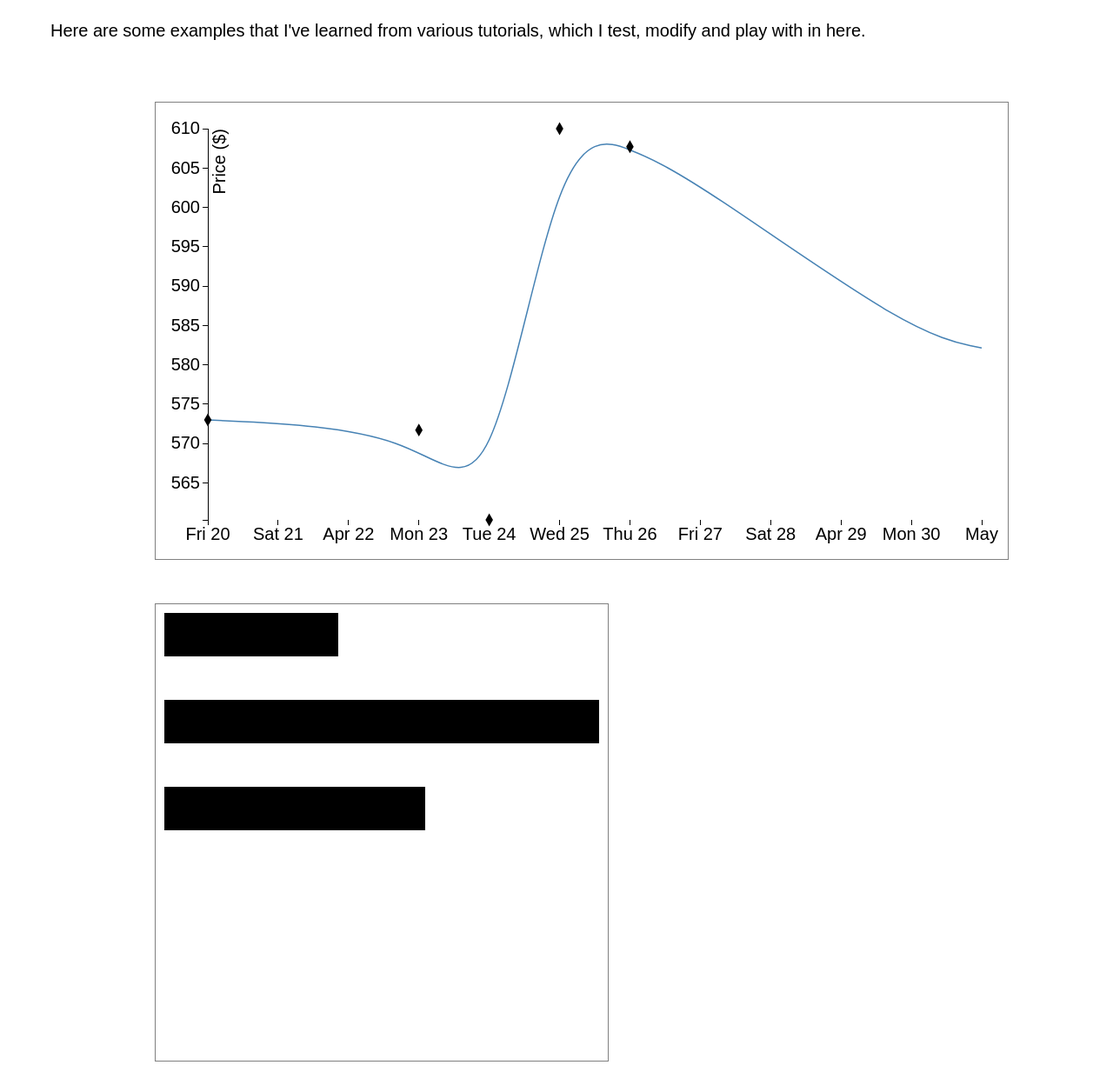
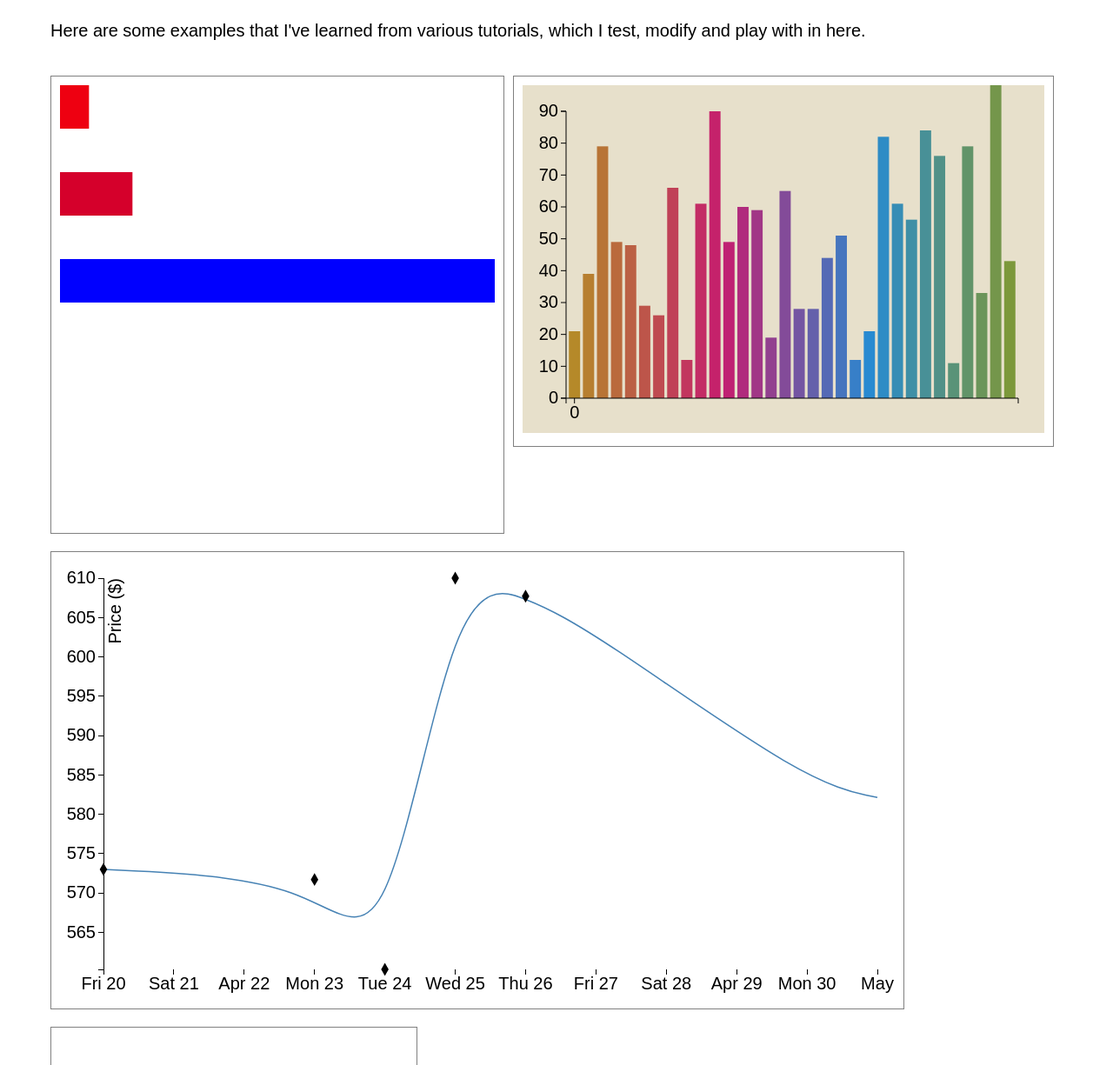
Before and after one commit to mrdonado/graphs, a plain HTML site: page index.html in a window 1280 px wide. Shown: the part 75-1300 px from the top of the page at 87% size. Drawn offline with Linux system fonts and the light colour scheme.

Commit message:
Added linear scales to example 1.

```diff
--- a/css/graphs.css
+++ b/css/graphs.css
@@ -23,9 +23,8 @@ body {
 
 .example-container{
     float:left;
-    clear:both;
-    margin-left:10%;
-    margin-top: 50px;
+    margin-right: 10px;
+    margin-top: 20px;
     border: 1px solid grey;
     padding: 10px;
 }
--- a/index.html
+++ b/index.html
@@ -9,10 +9,10 @@
 <body>
 <h1>D3 Examples</h1>
 <p>Here are some examples that I've learned from various tutorials, which I test, modify and play with in here.</p>
+<div class="example-container" id="example-1"></div>
+<div class="example-container" id="example-3"><div class="my-chart-3"></div></div>
 <div class="example-container" id="my-graph"></div>
-<div class="example-container" id="example-1"></div>
 <div class="example-container" id="example-2"></div>
-<div class="example-container" id="example-3"><div class="my-chart-3"></div></div>
 </body>
 <script src="js/d3.min.js"></script>
 <script src="js/jquery-1.11.3.min.js"></script>
--- a/js/examples/example_1.js
+++ b/js/examples/example_1.js
@@ -1,16 +1,36 @@
-var dataArray = [20, 50, 30];
+/* Examples from @d3Vienno in youtube */
+var dataArray = [20, 50, 300];
 
-var svg = d3.select('#example-1')
+var width = 500;
+
+var height = 500;
+
+var svg =
+    d3.select('#example-1')
         .append('svg')
-    .attr('width', 500)
-    .attr('height', 500);
+        .attr('width', width)
+        .attr('height', height);
 
-var bars = svg.selectAll('rect')
+// Example of a color scale
+var color = d3.scale.linear()
+    .domain([0, d3.max(dataArray)])
+    .range(['red', 'blue']);
+
+var widthScale =
+    d3.scale.linear()
+        .domain([0, d3.max(dataArray)])
+        .range([0, width]);
+
+var bars =
+    svg.selectAll('rect')
         .data(dataArray)
         .enter()
         .append('rect')
         .attr('width', function (d) {
-        return d * 10;
+            return widthScale(d);
+        })
+        .attr('fill', function (d) {
+            return color(d)
         })
         .attr('height', 50)
         .attr('y', function (d, i) {
--- a/js/graphs.js
+++ b/js/graphs.js
@@ -83,4 +83,6 @@ function drawGraph() {
     });
 }
 
-setInterval(drawGraph, 2000);
+drawGraph();
+
+//setInterval(drawGraph, 2000);
```
Lines whose indentation alone changed are shown as unchanged.
